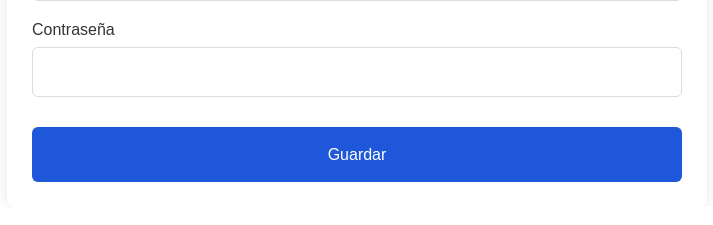
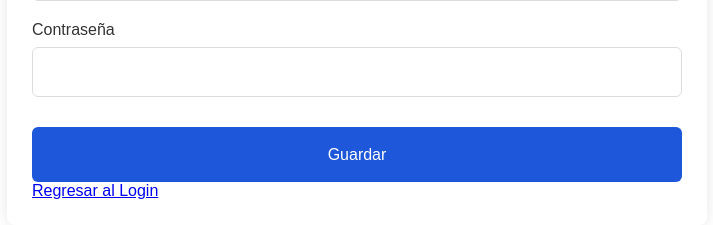
Before and after one commit to Hugo22102003/Proyecto_seguimiento, a Flask app: page /usuario_nuevo in a window 1280 px wide. Shown: the part 668-893 px from the top of the page, without its empty margins (343-1056 px from the left). Before the commit the page ends 850 px from the top, so only its background shows below. Run offline with Flask 3, Linux system fonts and the light colour scheme; tables that the repository leaves empty hold one stand-in row (values such as "Sample post").

Commit message:
Prueba de ruta

```diff
--- a/templates/usuario2.html
+++ b/templates/usuario2.html
@@ -66,7 +66,7 @@
             <p class="formulario__mensaje-exito" id="formulario__mensaje-exito">La información ha sido enviada exitosamente</p>
             <p class="formulario__mensaje-error" id="formulario__mensaje-error"  >Por favor completa todos los campos</p>
             <button type="submit"  > Guardar</button>
-            <a href="/"></a>
+            <a href="{{url_for('login')}}">Regresar al Login</a>
         </form>
 
     </section>
```
